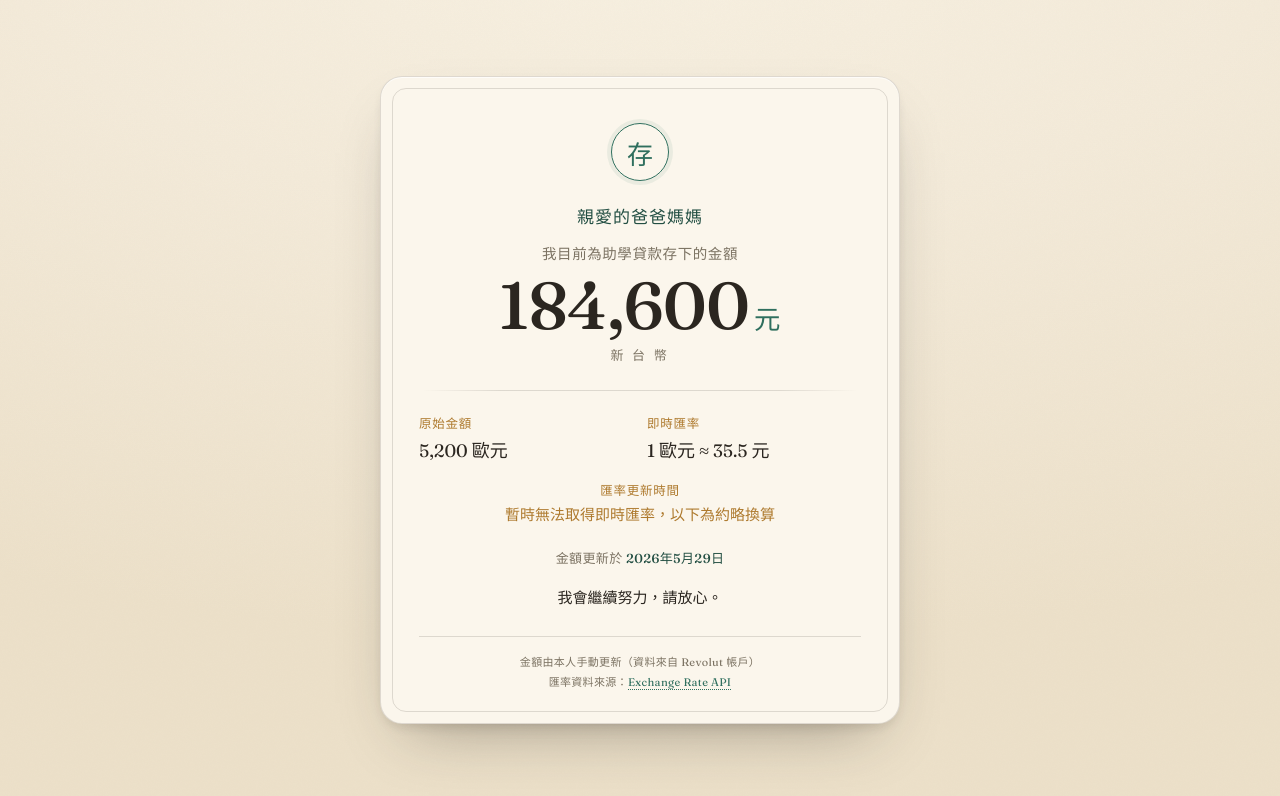
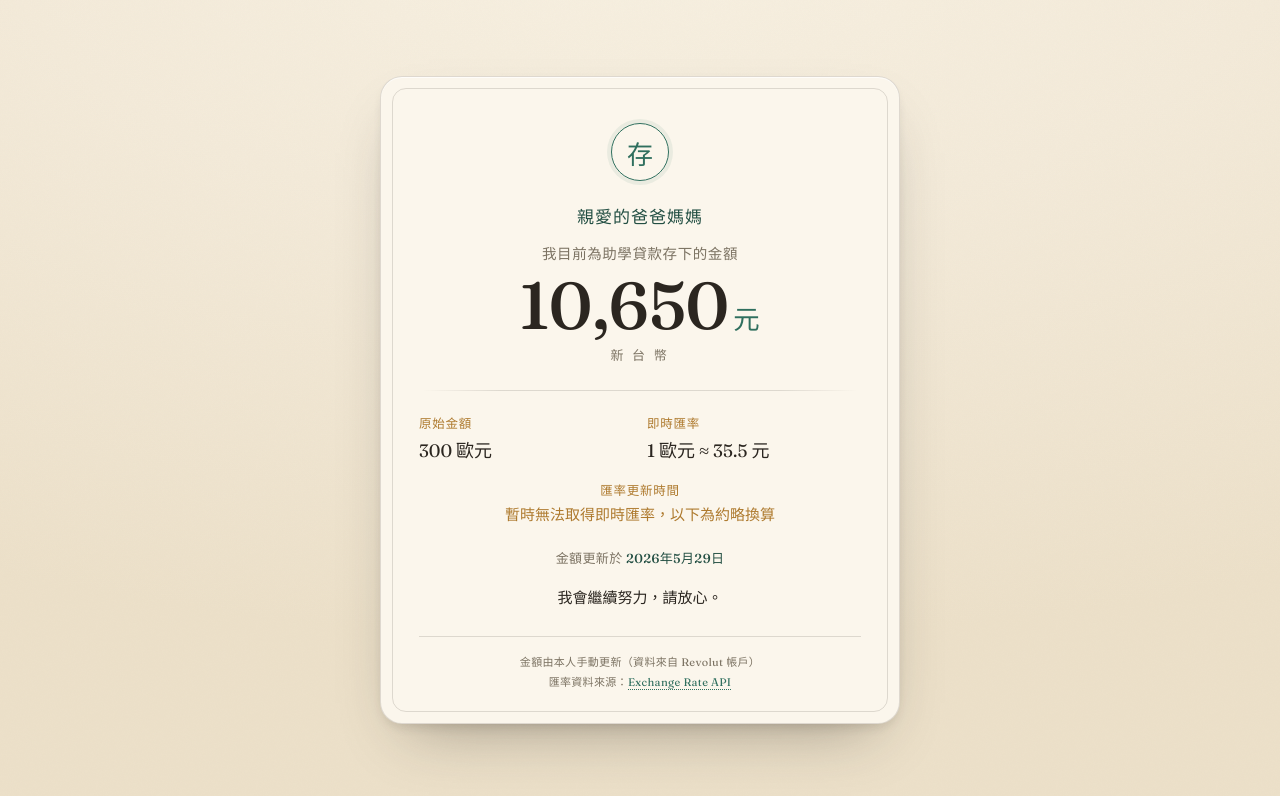
Before and after one commit to beltima/savings-student-loan-fubon, a plain HTML site: page index.html in a window 1280 px wide. Drawn offline with Linux system fonts and the light colour scheme; no server answers.

Commit message:
Update savingsEur value in configuration

```diff
--- a/index.html
+++ b/index.html
@@ -13,7 +13,7 @@
      ================================================================= -->
 <script>
 window.CONFIG = {
-  savingsEur:  5200,            // ← 你的歐元存款金額
+  savingsEur:  300,            // ← 你的歐元存款金額
   lastUpdated: "2026-05-29",    // ← 更新日期（年-月-日）
 
   greeting:    "親愛的爸爸媽媽",        // 問候語（可改或留空 ""）
```
